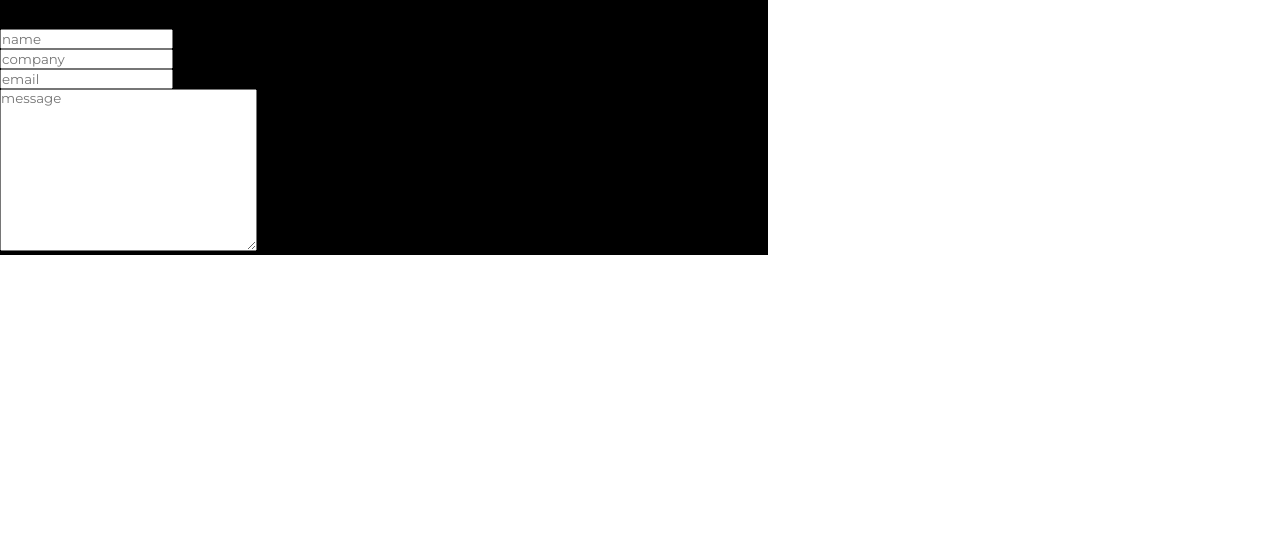
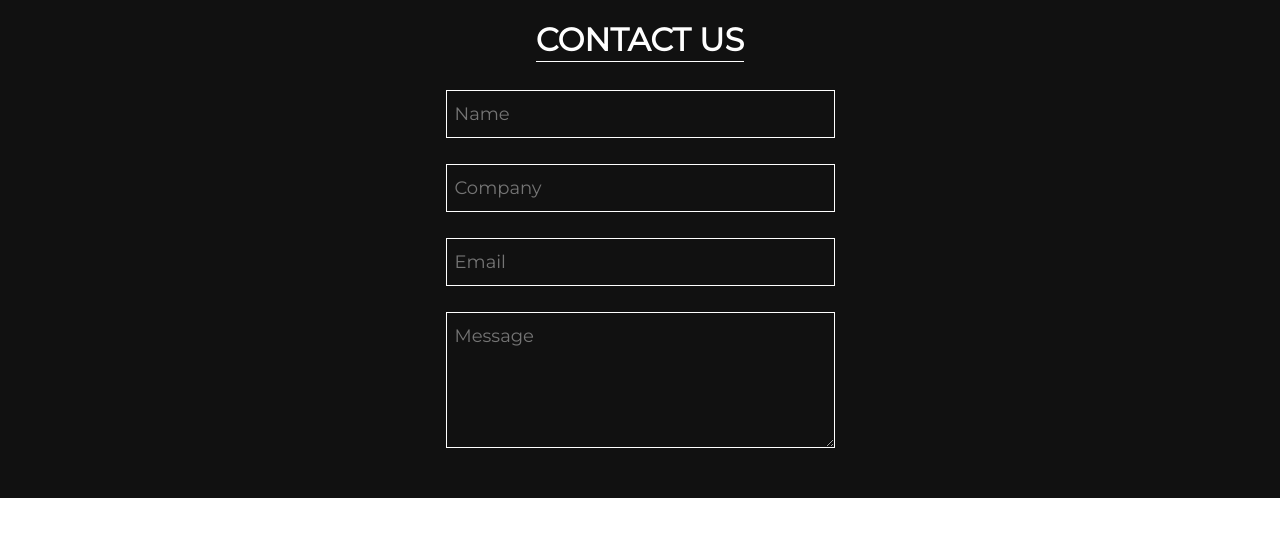
Before and after one commit to Douaa19/OriginartProject, a PHP site: page / in a window 1280 px wide. Shown: the top 537 px of the page. Run offline with PHP 8.4, Linux system fonts and the light colour scheme; some web fonts are replaced.

Commit message:
contact-usSection

```diff
--- a/index.html
+++ b/index.html
@@ -51,8 +51,8 @@
               <textarea
                 name="message"
                 id="message"
-                cols="30"
-                rows="10"
+                cols="35"
+                rows="5"
                 placeholder="message"
               ></textarea>
             </div>
--- a/style/contact-us.css
+++ b/style/contact-us.css
@@ -2,8 +2,46 @@
     display: flex;
     justify-content: center;
     flex-direction: column;
+    align-items: center;
+    background-color: #111111;
 }
 
 .contact-us .container {
-    width: 60%;
+    display: flex;
+    justify-content: center;
+    padding: 20px 0;
 }
+
+.contact-us .container .form {
+    display: flex;
+    align-items: center;
+    justify-content: center;
+    flex-direction: column;
+}
+
+.contact-us .container .form h1 {
+    color: #FFFFFF;
+    text-align: center;
+    font-family: 'Montserrat';
+    text-transform: uppercase;
+    font-weight: 700;
+    margin: 0 0 28px 0;
+    padding: 0 0 2px 0;
+    border-bottom: 1px solid #FFFFFF;
+    width: max-content;
+    font-size: 32px;
+}
+
+.contact-us .container form input, textarea {
+    width: 100%;
+    padding: 12px 8px;
+    border-radius: none;
+    background-color: #111111;
+    color: #FFFFFF;
+    text-transform: capitalize;
+    font-family: 'Montserrat';
+    font-weight: 200;
+    font-size: 18px;
+    margin-bottom: 26px;
+    border: 1px solid #FFFFFF;
+}
--- a/style/header.css
+++ b/style/header.css
@@ -7,7 +7,7 @@
     font-family: 'Montserrat';
 }
 
-.container {
+header {
     width: 100%;
     background-color: #000000;
     display: flex;
```
